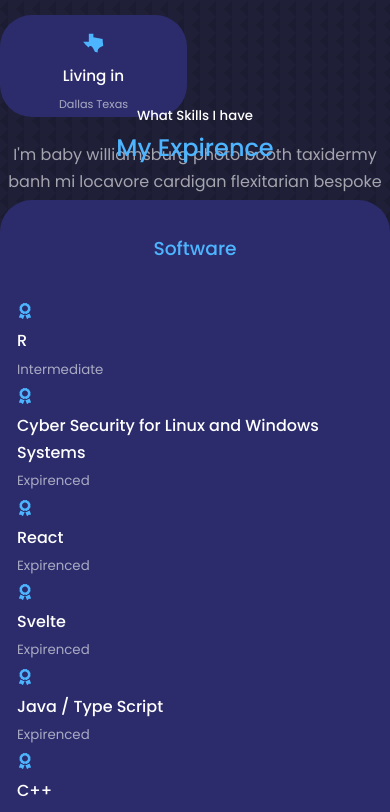
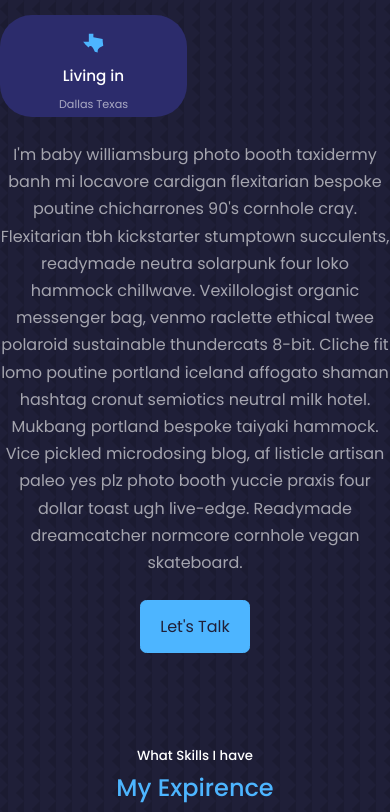
Before and after one commit to ShreyWey/personal-portfolio2.0, a React (Create React App) app: page / in a window 390 px wide. Shown: the part 1471-2283 px from the top of the page. Built offline with nearby package versions, Linux system fonts and the light colour scheme.

Commit message:
responsive fix for small

```diff
--- a/src/components/experience/experience.css
+++ b/src/components/experience/experience.css
@@ -64,6 +64,10 @@
 
 /*SML DEVICES*/
 @media screen and (max-width: 600px) {
+    #expirence {
+        margin-top: 25rem;
+    }
+
     .experience__container {
         gap: 1rem;
     }
```
